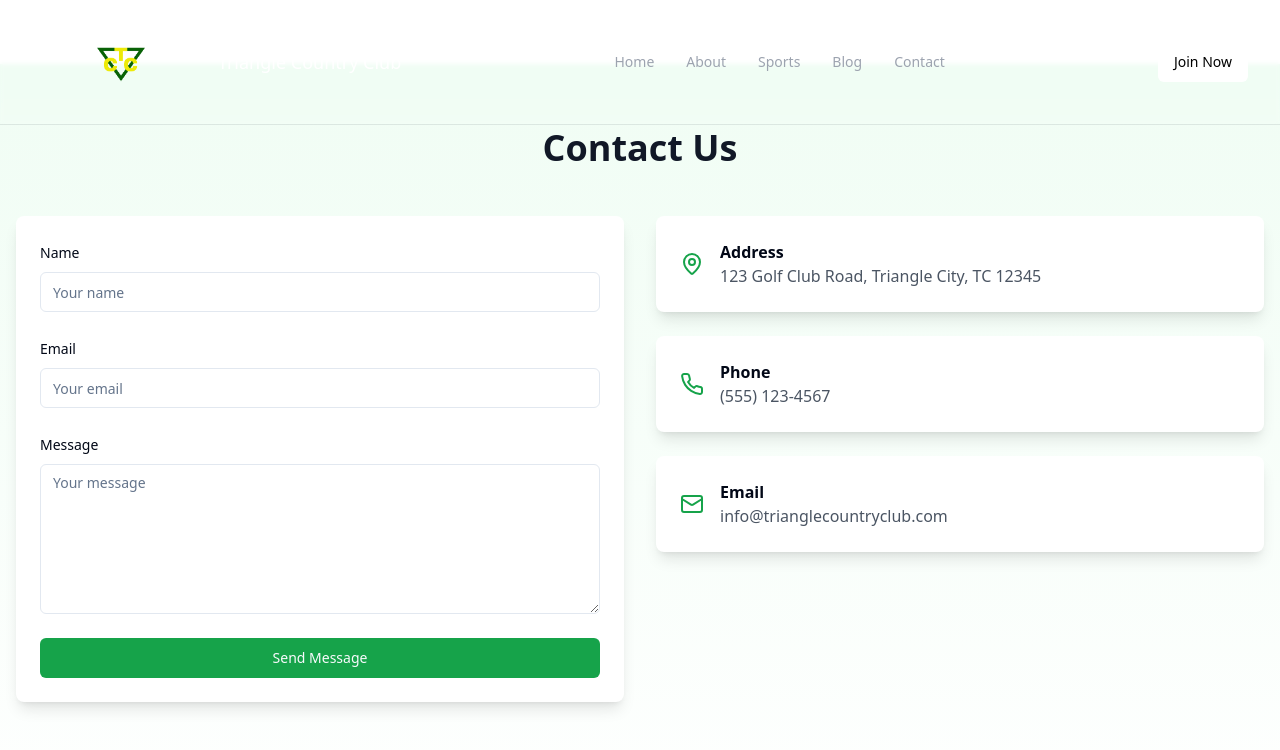
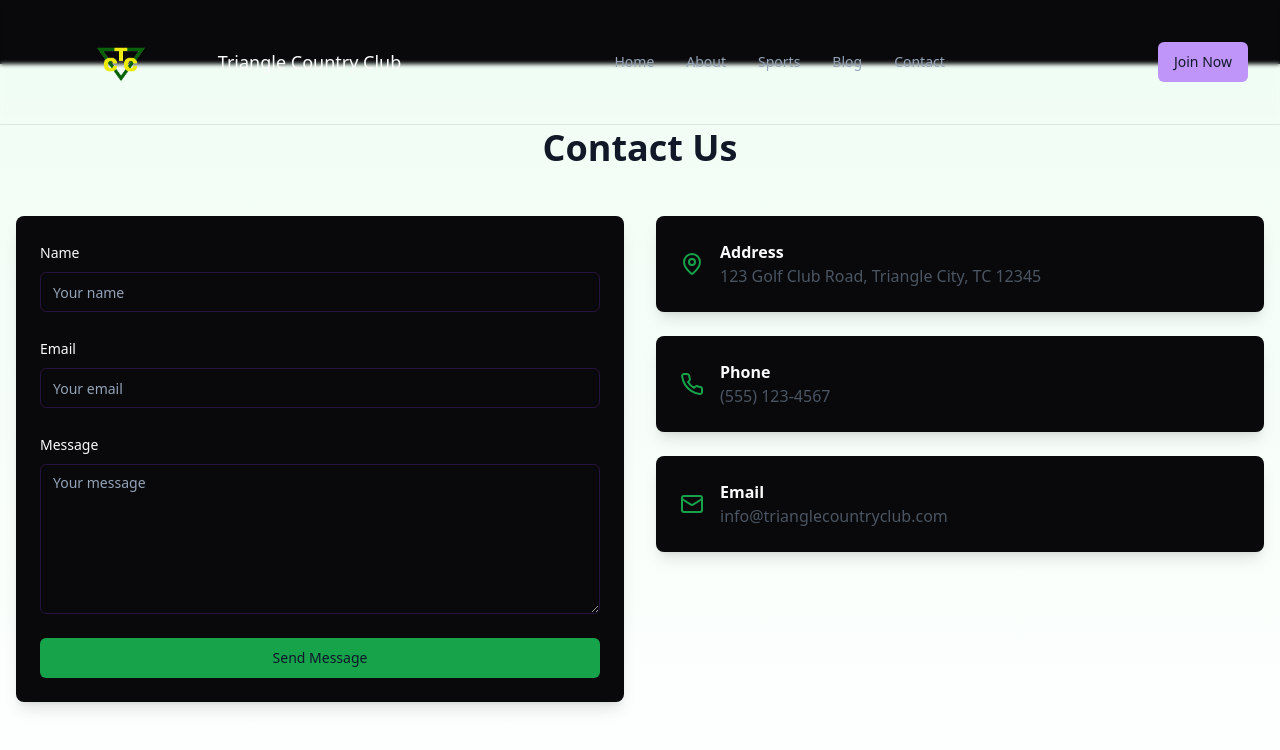
Before and after one commit to noxxy75/trianglecountryclub-a978515f, a React (Vite) app: page /contact in a window 1280 px wide. Shown: the top 750 px of the page. Built offline with nearby package versions, Linux system fonts and the light colour scheme.

Commit message:
Add dark mode with purple accents
Implement dark mode functionality and incorporate purple accents throughout the website for enhanced visual appeal.
[skip gpt_engineer]

```diff
--- a/src/App.tsx
+++ b/src/App.tsx
@@ -3,6 +3,7 @@ import { Toaster as Sonner } from "@/components/ui/sonner";
 import { TooltipProvider } from "@/components/ui/tooltip";
 import { QueryClient, QueryClientProvider } from "@tanstack/react-query";
 import { BrowserRouter, Routes, Route } from "react-router-dom";
+import { ThemeProvider } from "@/components/theme-provider";
 import Navigation from "./components/Navigation";
 import Index from "./pages/Index";
 import About from "./pages/About";
@@ -15,6 +16,7 @@ const queryClient = new QueryClient();
 
 const App = () => (
   <QueryClientProvider client={queryClient}>
+    <ThemeProvider defaultTheme="dark" storageKey="vite-ui-theme">
       <TooltipProvider>
         <Toaster />
         <Sonner />
@@ -32,6 +34,7 @@ const App = () => (
           </div>
         </BrowserRouter>
       </TooltipProvider>
+    </ThemeProvider>
   </QueryClientProvider>
 );
 
--- a/src/components/Navigation.tsx
+++ b/src/components/Navigation.tsx
@@ -7,26 +7,26 @@ const Navigation = () => {
       <div className="mx-auto flex max-w-7xl items-center justify-between px-8 py-3">
         <Link to="/" className="flex items-center space-x-2">
           <img src="/lovable-uploads/eb4ff50a-6f12-4589-847b-b1f563e9f9c2.png" alt="Triangle Country Club Logo" className="h-[100px] w-auto" />
-          <span className="text-lg font-medium text-white">Triangle Country Club</span>
+          <span className="text-lg font-medium text-foreground">Triangle Country Club</span>
         </Link>
         <div className="hidden space-x-8 md:flex">
-          <Link to="/" className="text-sm font-medium text-gray-400 hover:text-white transition-colors">
+          <Link to="/" className="text-sm font-medium text-muted-foreground hover:text-foreground transition-colors">
             Home
           </Link>
-          <Link to="/about" className="text-sm font-medium text-gray-400 hover:text-white transition-colors">
+          <Link to="/about" className="text-sm font-medium text-muted-foreground hover:text-foreground transition-colors">
             About
           </Link>
-          <Link to="/sports" className="text-sm font-medium text-gray-400 hover:text-white transition-colors">
+          <Link to="/sports" className="text-sm font-medium text-muted-foreground hover:text-foreground transition-colors">
             Sports
           </Link>
-          <Link to="/blog" className="text-sm font-medium text-gray-400 hover:text-white transition-colors">
+          <Link to="/blog" className="text-sm font-medium text-muted-foreground hover:text-foreground transition-colors">
             Blog
           </Link>
-          <Link to="/contact" className="text-sm font-medium text-gray-400 hover:text-white transition-colors">
+          <Link to="/contact" className="text-sm font-medium text-muted-foreground hover:text-foreground transition-colors">
             Contact
           </Link>
         </div>
-        <Button asChild className="bg-white hover:bg-gray-200 text-black text-sm font-medium">
+        <Button asChild className="bg-primary hover:bg-primary/90 text-primary-foreground text-sm font-medium">
           <Link to="/contact">Join Now</Link>
         </Button>
       </div>
--- /dev/null
+++ b/src/components/theme-provider.tsx
@@ -0,0 +1,73 @@
+import { createContext, useContext, useEffect, useState } from "react"
+
+type Theme = "dark" | "light" | "system"
+
+type ThemeProviderProps = {
+  children: React.ReactNode
+  defaultTheme?: Theme
+  storageKey?: string
+}
+
+type ThemeProviderState = {
+  theme: Theme
+  setTheme: (theme: Theme) => void
+}
+
+const initialState: ThemeProviderState = {
+  theme: "system",
+  setTheme: () => null,
+}
+
+const ThemeProviderContext = createContext<ThemeProviderState>(initialState)
+
+export function ThemeProvider({
+  children,
+  defaultTheme = "system",
+  storageKey = "vite-ui-theme",
+  ...props
+}: ThemeProviderProps) {
+  const [theme, setTheme] = useState<Theme>(
+    () => (localStorage.getItem(storageKey) as Theme) || defaultTheme
+  )
+
+  useEffect(() => {
+    const root = window.document.documentElement
+
+    root.classList.remove("light", "dark")
+
+    if (theme === "system") {
+      const systemTheme = window.matchMedia("(prefers-color-scheme: dark)")
+        .matches
+        ? "dark"
+        : "light"
+
+      root.classList.add(systemTheme)
+      return
+    }
+
+    root.classList.add(theme)
+  }, [theme])
+
+  const value = {
+    theme,
+    setTheme: (theme: Theme) => {
+      localStorage.setItem(storageKey, theme)
+      setTheme(theme)
+    },
+  }
+
+  return (
+    <ThemeProviderContext.Provider {...props} value={value}>
+      {children}
+    </ThemeProviderContext.Provider>
+  )
+}
+
+export const useTheme = () => {
+  const context = useContext(ThemeProviderContext)
+
+  if (context === undefined)
+    throw new Error("useTheme must be used within a ThemeProvider")
+
+  return context
+}
--- a/src/index.css
+++ b/src/index.css
@@ -13,16 +13,16 @@
     --popover: 0 0% 100%;
     --popover-foreground: 222.2 84% 4.9%;
 
-    --primary: 222.2 47.4% 11.2%;
+    --primary: 265 89% 78%;
     --primary-foreground: 210 40% 98%;
 
-    --secondary: 210 40% 96.1%;
+    --secondary: 265 50% 96.1%;
     --secondary-foreground: 222.2 47.4% 11.2%;
 
     --muted: 210 40% 96.1%;
     --muted-foreground: 215.4 16.3% 46.9%;
 
-    --accent: 210 40% 96.1%;
+    --accent: 265 40% 96.1%;
     --accent-foreground: 222.2 47.4% 11.2%;
 
     --destructive: 0 84.2% 60.2%;
@@ -30,63 +30,57 @@
 
     --border: 214.3 31.8% 91.4%;
     --input: 214.3 31.8% 91.4%;
-    --ring: 222.2 84% 4.9%;
+    --ring: 265 89% 78%;
 
     --radius: 0.5rem;
 
     --sidebar-background: 0 0% 98%;
-
     --sidebar-foreground: 240 5.3% 26.1%;
-
     --sidebar-primary: 240 5.9% 10%;
-
     --sidebar-primary-foreground: 0 0% 98%;
-
     --sidebar-accent: 240 4.8% 95.9%;
-
     --sidebar-accent-foreground: 240 5.9% 10%;
-
     --sidebar-border: 220 13% 91%;
-
     --sidebar-ring: 217.2 91.2% 59.8%;
   }
 
   .dark {
-    --background: 222.2 84% 4.9%;
-    --foreground: 210 40% 98%;
+    --background: 240 10% 4%;
+    --foreground: 0 0% 98%;
 
-    --card: 222.2 84% 4.9%;
-    --card-foreground: 210 40% 98%;
+    --card: 240 10% 4%;
+    --card-foreground: 0 0% 98%;
 
-    --popover: 222.2 84% 4.9%;
-    --popover-foreground: 210 40% 98%;
+    --popover: 240 10% 4%;
+    --popover-foreground: 0 0% 98%;
 
-    --primary: 210 40% 98%;
+    --primary: 265 89% 78%;
     --primary-foreground: 222.2 47.4% 11.2%;
 
-    --secondary: 217.2 32.6% 17.5%;
-    --secondary-foreground: 210 40% 98%;
+    --secondary: 265 50% 16%;
+    --secondary-foreground: 0 0% 98%;
 
-    --muted: 217.2 32.6% 17.5%;
+    --muted: 265 50% 16%;
     --muted-foreground: 215 20.2% 65.1%;
 
-    --accent: 217.2 32.6% 17.5%;
-    --accent-foreground: 210 40% 98%;
+    --accent: 265 50% 16%;
+    --accent-foreground: 0 0% 98%;
 
     --destructive: 0 62.8% 30.6%;
-    --destructive-foreground: 210 40% 98%;
+    --destructive-foreground: 0 0% 98%;
 
-    --border: 217.2 32.6% 17.5%;
-    --input: 217.2 32.6% 17.5%;
-    --ring: 212.7 26.8% 83.9%;
-    --sidebar-background: 240 5.9% 10%;
-    --sidebar-foreground: 240 4.8% 95.9%;
-    --sidebar-primary: 224.3 76.3% 48%;
-    --sidebar-primary-foreground: 0 0% 100%;
-    --sidebar-accent: 240 3.7% 15.9%;
-    --sidebar-accent-foreground: 240 4.8% 95.9%;
-    --sidebar-border: 240 3.7% 15.9%;
-    --sidebar-ring: 217.2 91.2% 59.8%;
+    --border: 265 50% 16%;
+    --input: 265 50% 16%;
+    --ring: 265 89% 78%;
+
+    --sidebar-background: 240 10% 4%;
+    --sidebar-foreground: 0 0% 98%;
+    --sidebar-primary: 265 89% 78%;
+    --sidebar-primary-foreground: 0 0% 98%;
+    --sidebar-accent: 265 50% 16%;
+    --sidebar-accent-foreground: 0 0% 98%;
+    --sidebar-border: 265 50% 16%;
+    --sidebar-ring: 265 89% 78%;
   }
 }
 
```
Lines whose indentation alone changed are shown as unchanged.
